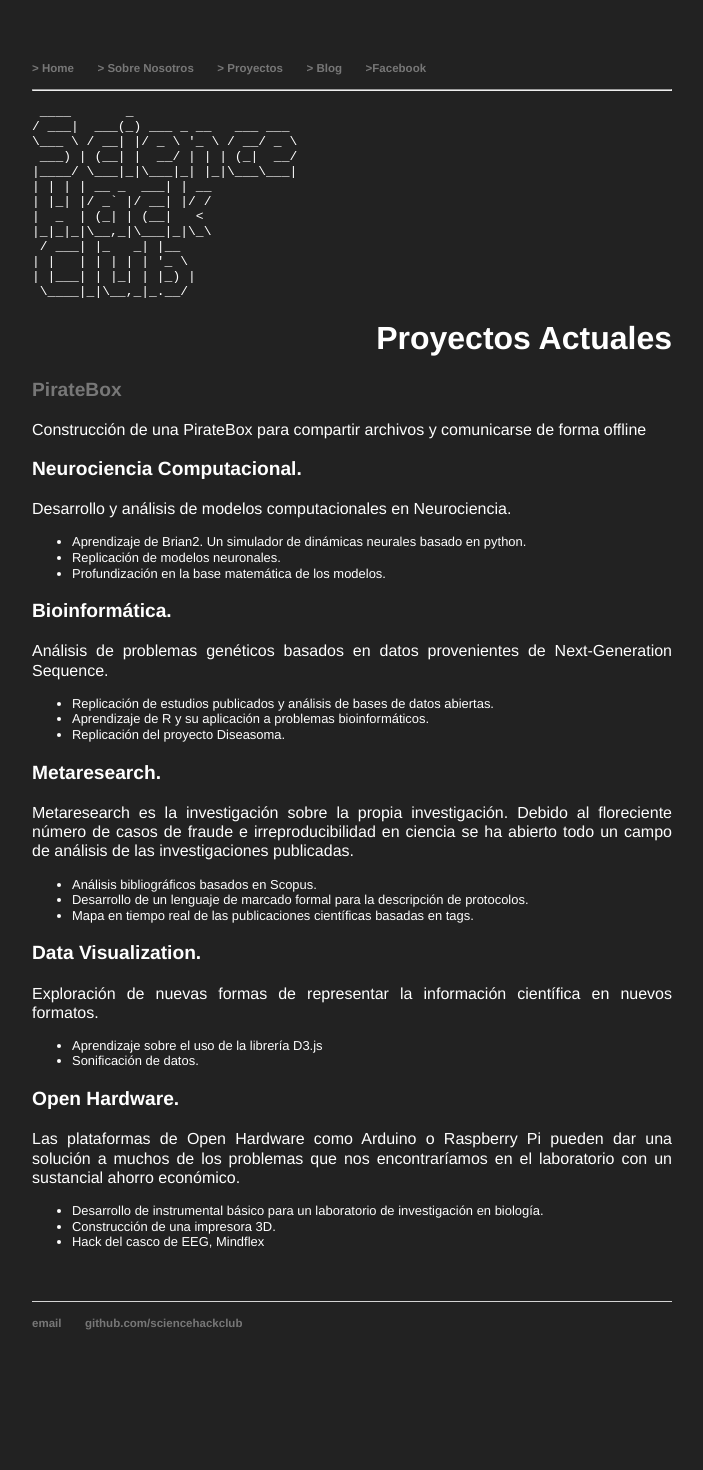
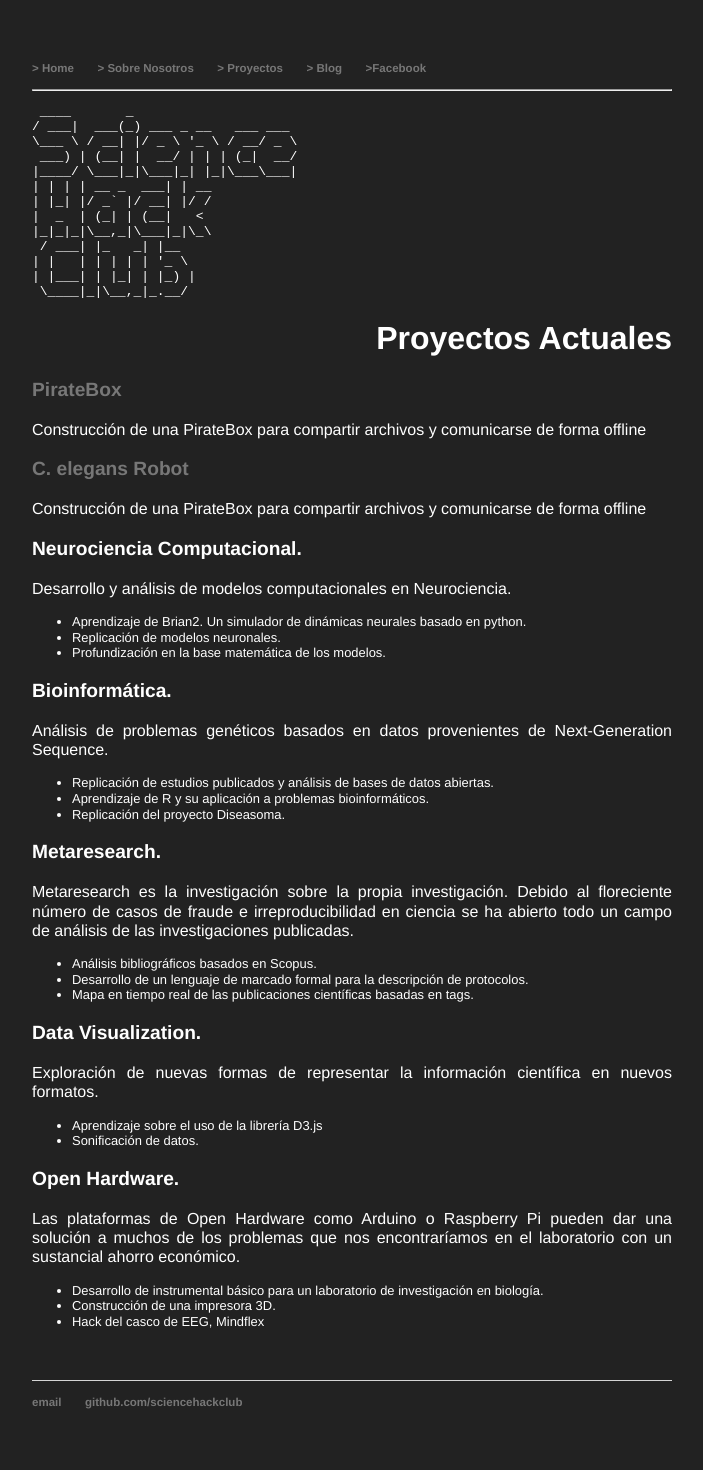
Before and after one commit to ScienceHackClub/sciencehackclub.github.io, a Jekyll site: the page built from pro/pro.html, in a window 1280 px wide. Shown: the whole page, without its empty margins (28-731 px from the left). Built offline with Jekyll 4.4.1, drawn with Linux system fonts in a browser that asks for light colours; before the commit the page ends 1390 px from its top, so only the background shows below that.

Commit message:
celegans project added

```diff
--- a/pro/pro.html
+++ b/pro/pro.html
@@ -7,6 +7,9 @@ title: SHC/proyectos
     <h1 align = "right">Proyectos Actuales</h1>
 
     <h3><a href="/pro/piratebox/piratebox.html">PirateBox</a></h3>
+    <p>Construcción de una PirateBox para compartir archivos y comunicarse de forma offline</p>
+
+    <h3><a href="/pro/celegansrobot/celegansrobot.md">C. elegans Robot</a></h3>
     <p>Construcción de una PirateBox para compartir archivos y comunicarse de forma offline</p>
 
     <h3 id="neurociencia-computacional-">Neurociencia Computacional.</h3>
```
Also changed, not shown: pro/celegansrobot/celegansrobot.md (added, +16 -0 lines).
